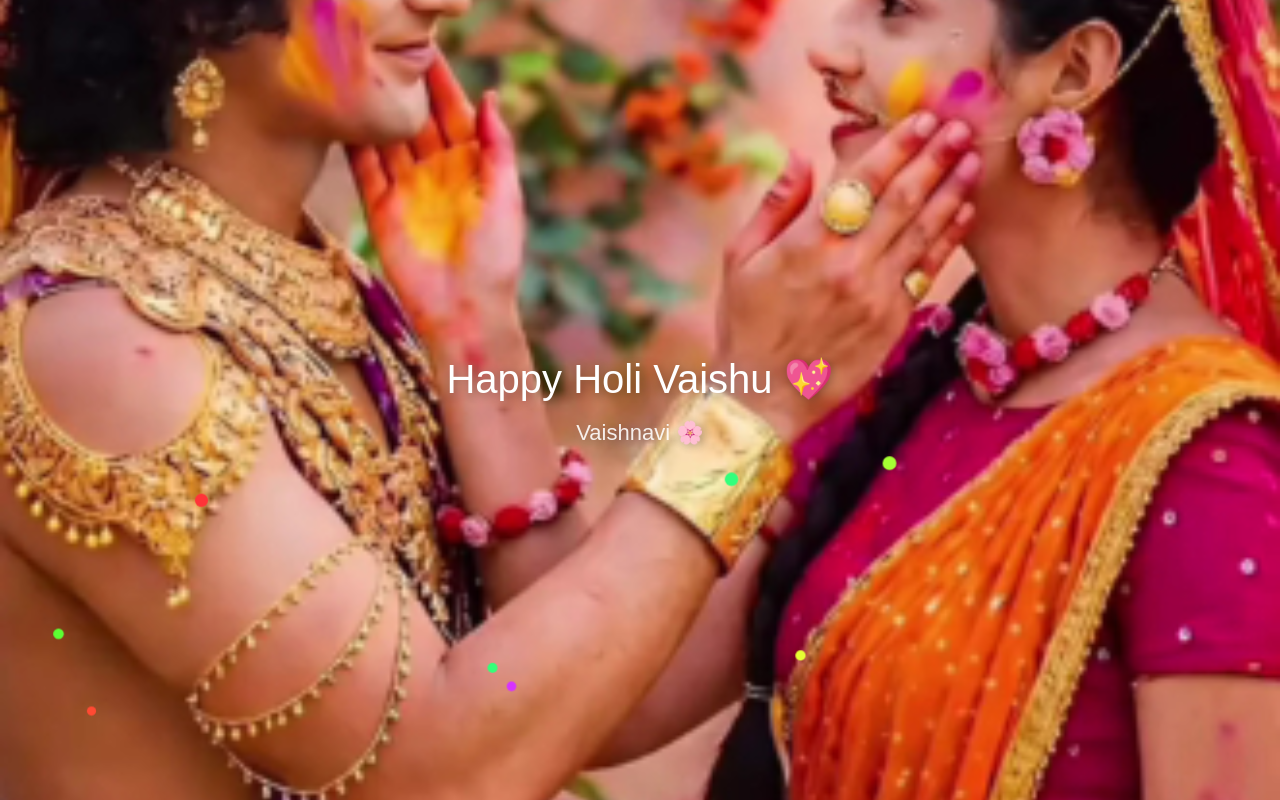
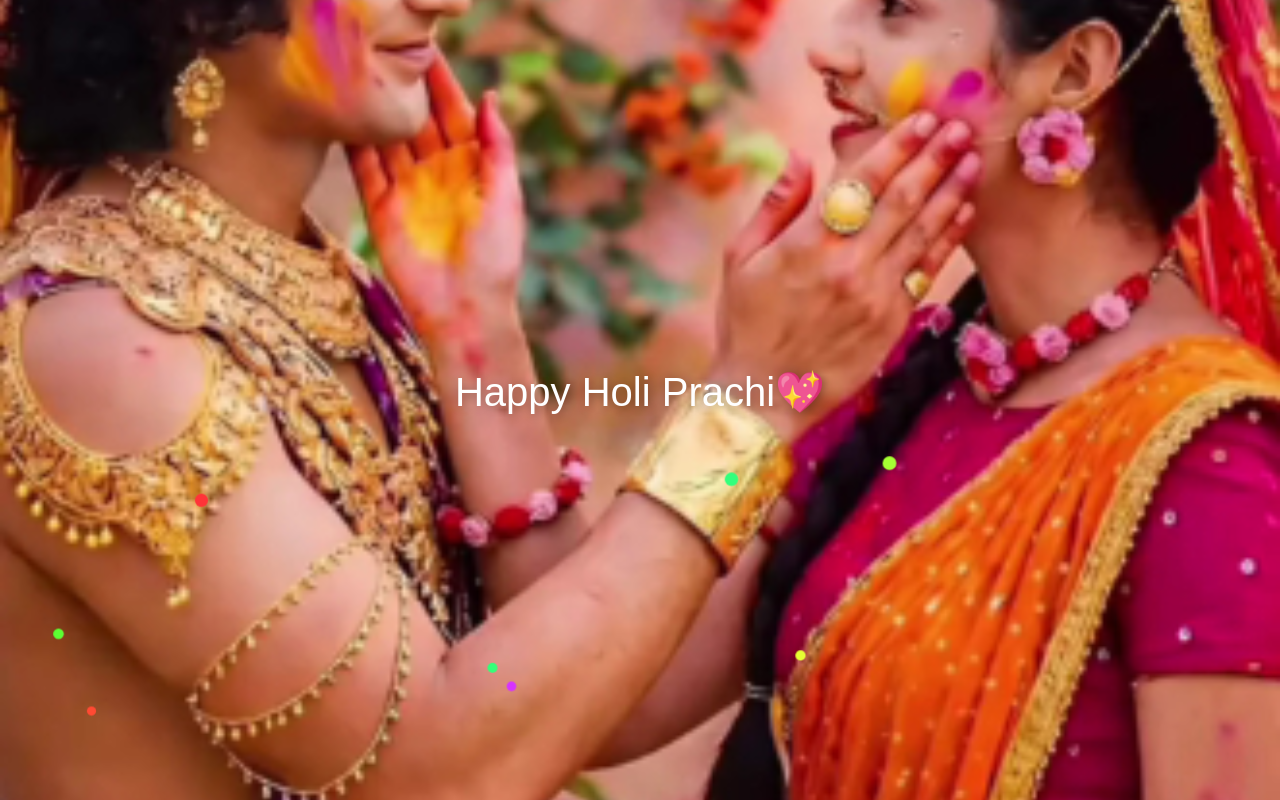
Before and after one commit to Prakash0062/Prachi, a plain HTML site: page index.html in a window 1280 px wide. Both pictures are taken after a click on the button "Surprise 🎁". Shown: the top 800 px of the page. Drawn offline with Linux system fonts and the light colour scheme.

Commit message:
Update index.html

```diff
--- a/index.html
+++ b/index.html
@@ -100,8 +100,8 @@ button:hover{
     <button onclick="showSurprise()">Surprise 🎁</button>
 
     <div class="message" id="msg">
-        Happy Holi Vaishu 💖
-        <div class="subtext">Vaishnavi 🌸</div>
+        Happy Holi Prachi💖
+        <div class="subtext"></div>
     </div>
 </div>
 
@@ -129,4 +129,5 @@ function showSurprise(){
 </script>
 
 </body>
+
 </html>
```
